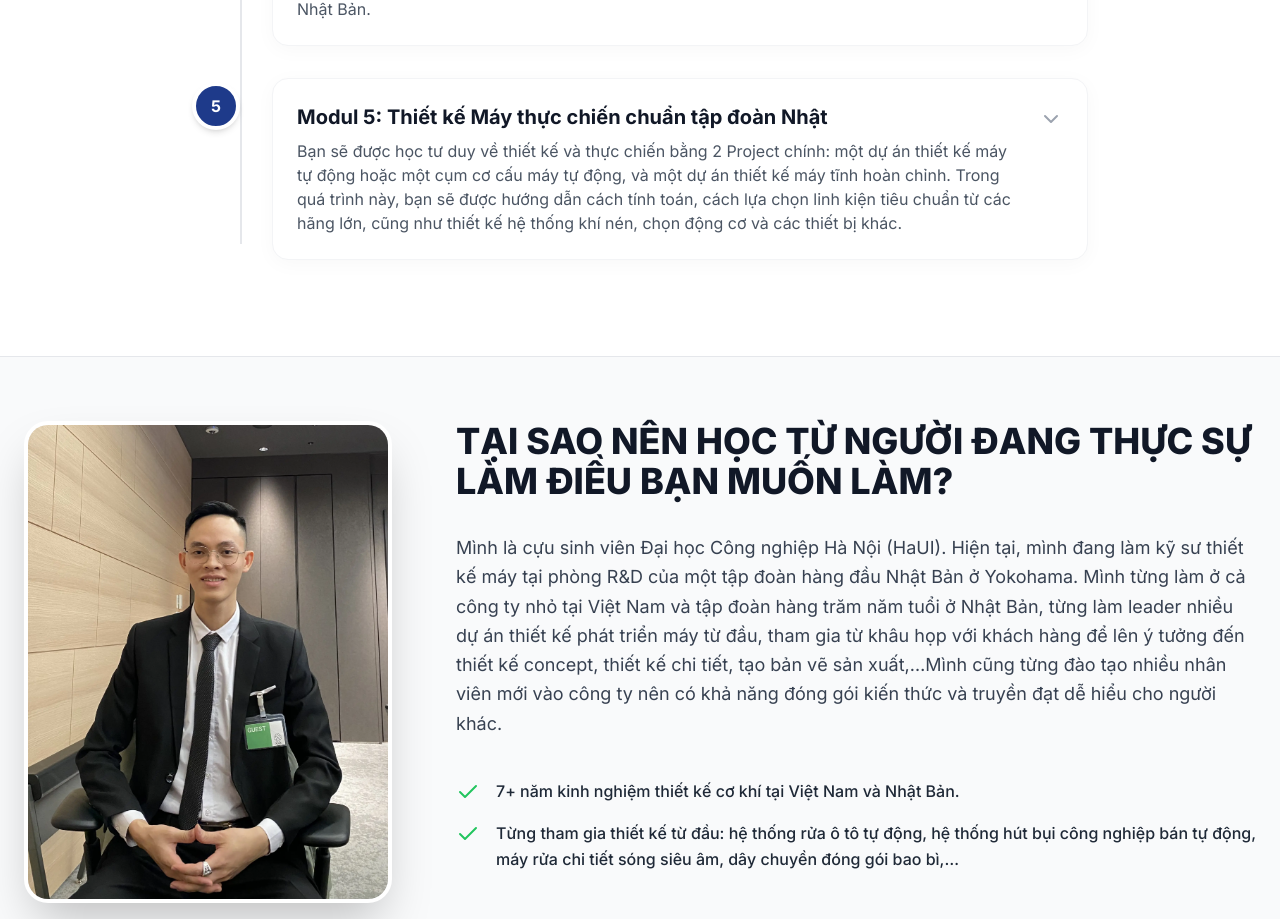
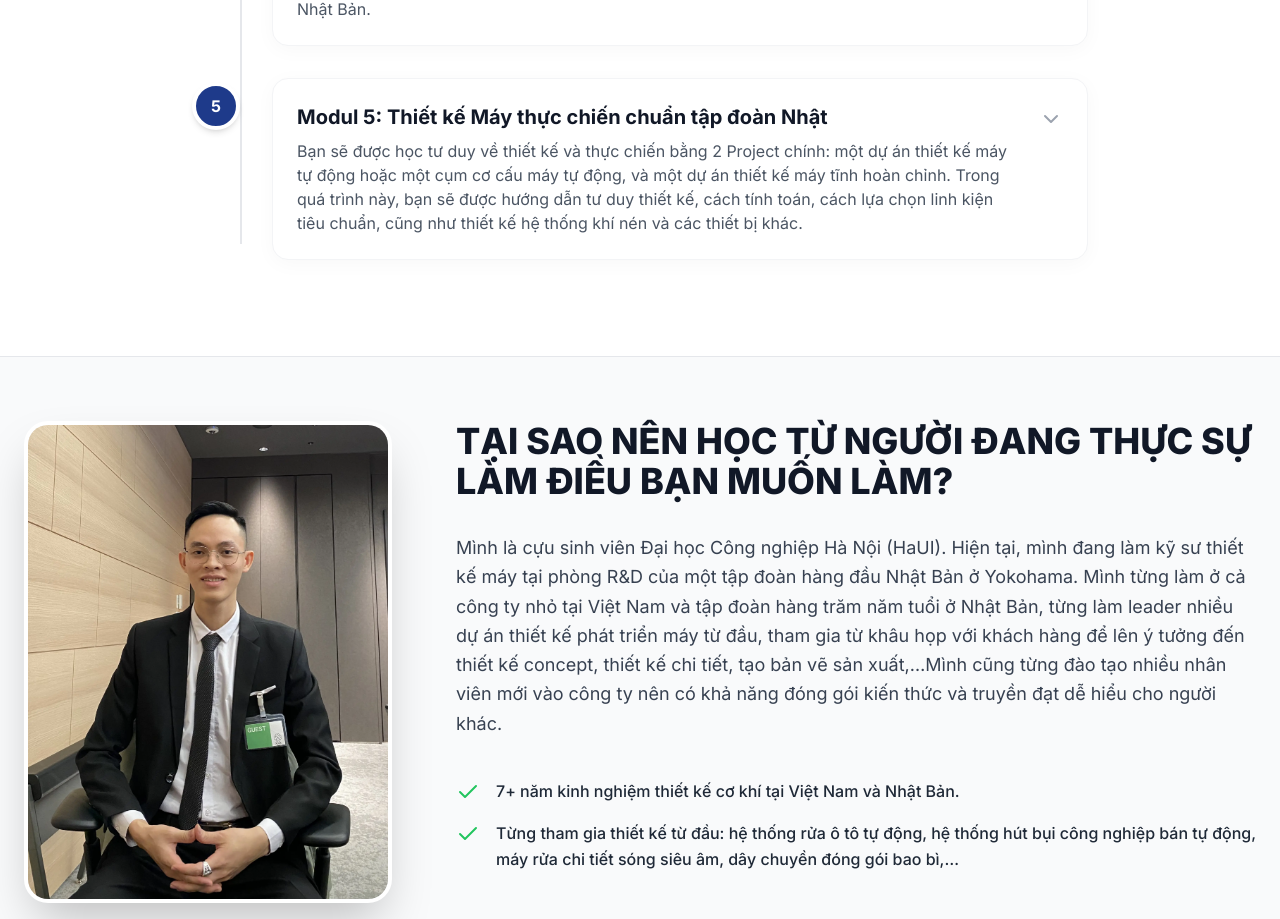
Before and after one commit to vinhcongtu/vinh-japan-web, a Next.js app: page /thiet-ke-may-chuan-nhat in a window 1280 px wide. Shown: the part 5235-6154 px from the top of the page. Built offline with nearby package versions, Linux system fonts and the light colour scheme.

Commit message:
Update CourseTimeline.tsx

```diff
--- a/components/CourseTimeline.tsx
+++ b/components/CourseTimeline.tsx
@@ -60,7 +60,7 @@ const modules: ModuleData[] = [
   {
     id: 5,
     title: "Modul 5: Thiết kế Máy thực chiến chuẩn tập đoàn Nhật",
-    description: "Bạn sẽ được học tư duy về thiết kế và thực chiến bằng 2 Project chính: một dự án thiết kế máy tự động hoặc một cụm cơ cấu máy tự động, và một dự án thiết kế máy tĩnh hoàn chỉnh. Trong quá trình này, bạn sẽ được hướng dẫn cách tính toán, cách lựa chọn linh kiện tiêu chuẩn từ các hãng lớn, cũng như thiết kế hệ thống khí nén, chọn động cơ và các thiết bị khác.",
+    description: "Bạn sẽ được học tư duy về thiết kế và thực chiến bằng 2 Project chính: một dự án thiết kế máy tự động hoặc một cụm cơ cấu máy tự động, và một dự án thiết kế máy tĩnh hoàn chỉnh. Trong quá trình này, bạn sẽ được hướng dẫn tư duy thiết kế, cách tính toán, cách lựa chọn linh kiện tiêu chuẩn, cũng như thiết kế hệ thống khí nén và các thiết bị khác.",
     details: [
       "Áp dụng kiến thức SolidWorks, DFM, JIS/ISO vào dự án thực tế.",
       "Thiết kế máy tự động và cơ cấu máy tĩnh từ ý tưởng đến chi tiết.",
```
